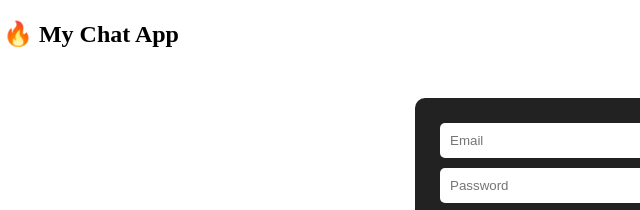
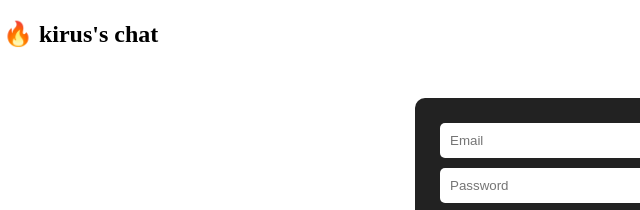
Before and after one commit to crimsonscriptsofficial-cmd/Chat-app, a plain HTML site: page index.html in a window 1280 px wide. Shown: the top 210 px of the page, 5-645 px from the left. Drawn offline with Linux system fonts and the light colour scheme; no server answers.

Commit message:
Update index.html

```diff
--- a/index.html
+++ b/index.html
@@ -21,7 +21,7 @@
   </style>
 </head>
 <body>
-  <h2>🔥 My Chat App</h2>
+  <h2>🔥 kirus's chat</h2>
 
   <!-- Login -->
   <div id="loginDiv">
```
